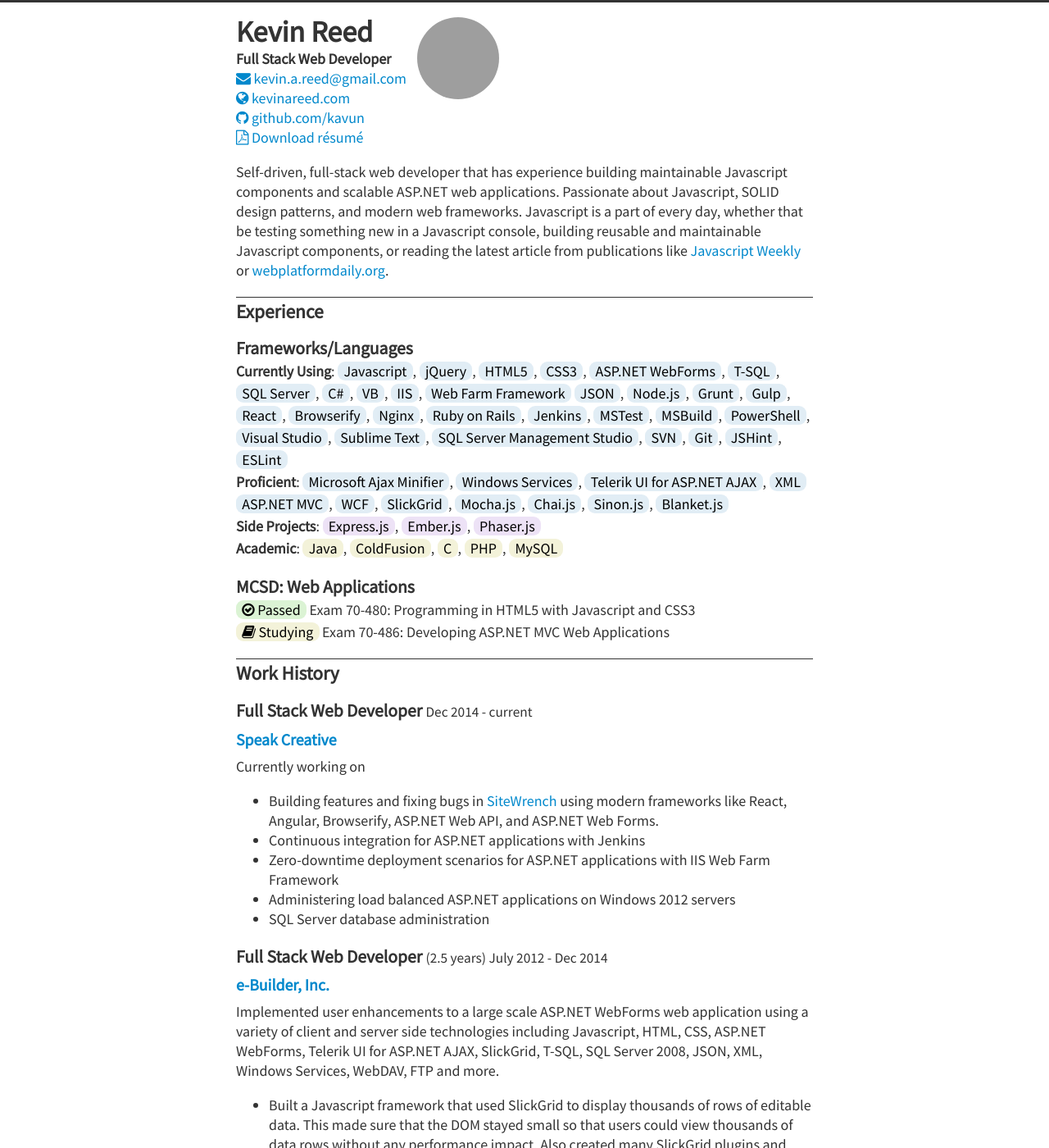
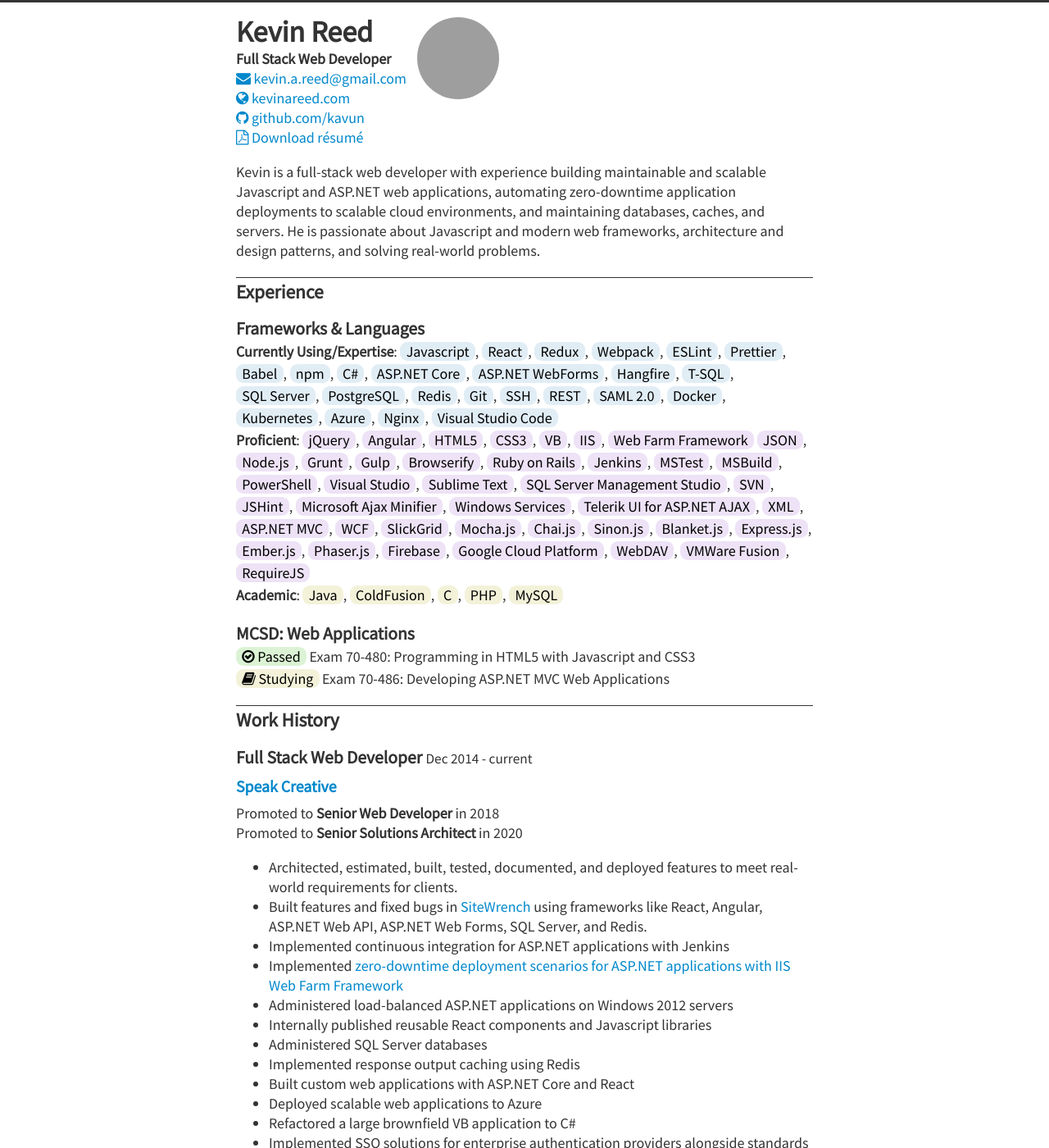
Before and after one commit to kavun/kavun.github.io, a Jekyll site: the page resume/index.html, which Jekyll copies as it is, in a window 1280 px wide and 1400 px high. Shown: the whole window at 82% size. Built offline with Jekyll 4.4.1, drawn with Linux system fonts in a browser that asks for light colours; nearby versions of some CDN libraries; some of the changed text lies outside the part shown; grey boxes are pictures that could not be loaded.

Commit message:
2020-01 resume update

```diff
--- a/resume/index.html
+++ b/resume/index.html
@@ -43,28 +43,47 @@
 				<i class="avatar"></i>
 			</div>
 
-			<p>Self-driven, full-stack web developer that has experience building
-				maintainable Javascript components and scalable ASP.NET web applications.
-				Passionate about Javascript, SOLID design patterns, and modern web frameworks.
-				Javascript is a part of every day, whether that be testing something new in a Javascript console,
-				building reusable and maintainable Javascript components,
-				or reading the latest article from publications like
-				<a target="_jsw" href="http://javascriptweekly.com/">Javascript Weekly</a> or
-				<a target="_wpd" href="http://webplatformdaily.org/">webplatformdaily.org</a>.</p>
+			<p>Kevin is a full-stack web developer with experience building
+				maintainable and scalable Javascript and ASP.NET web applications, automating zero-downtime application deployments to scalable cloud environments, and maintaining databases, caches, and servers.
+				He is passionate about Javascript and modern web frameworks, architecture and design patterns, and solving real-world problems.</p>
 
 			<h2>Experience</h2>
-			<h3>Frameworks/Languages</h3>
+			<h3>Frameworks & Languages</h3>
 
 			<div class="bg-blue">
-				<strong>Currently Using</strong>:
+				<strong>Currently Using/Expertise</strong>:
 				<span class="skill">Javascript</span>,
+				<span class="skill">React</span>,
+				<span class="skill">Redux</span>,
+				<span class="skill">Webpack</span>,
+				<span class="skill">ESLint</span>,
+				<span class="skill">Prettier</span>,
+				<span class="skill">Babel</span>,
+				<span class="skill">npm</span>,
+				<span class="skill">C#</span>,
+				<span class="skill">ASP.NET Core</span>,
+				<span class="skill">ASP.NET WebForms</span>,
+				<span class="skill">Hangfire</span>,
+				<span class="skill">T-SQL</span>,
+				<span class="skill">SQL Server</span>,
+				<span class="skill">PostgreSQL</span>,
+				<span class="skill">Redis</span>,
+				<span class="skill">Git</span>,
+				<span class="skill">SSH</span>,
+				<span class="skill">REST</span>,
+				<span class="skill">SAML 2.0</span>,
+				<span class="skill">Docker</span>,
+				<span class="skill">Kubernetes</span>,
+				<span class="skill">Azure</span>,
+				<span class="skill">Nginx</span>,
+				<span class="skill">Visual Studio Code</span>
+			</div>
+			<div class="bg-purple">
+				<strong>Proficient</strong>:
 				<span class="skill">jQuery</span>,
+				<span class="skill">Angular</span>,
 				<span class="skill">HTML5</span>,
 				<span class="skill">CSS3</span>,
-				<span class="skill">ASP.NET WebForms</span>,
-				<span class="skill">T-SQL</span>,
-				<span class="skill">SQL Server</span>,
-				<span class="skill">C#</span>,
 				<span class="skill">VB</span>,
 				<span class="skill">IIS</span>,
 				<span class="skill">Web Farm Framework</span>
@@ -72,9 +91,7 @@
 				<span class="skill">Node.js</span>,
 				<span class="skill">Grunt</span>,
 				<span class="skill">Gulp</span>,
-				<span class="skill">React</span>,
 				<span class="skill">Browserify</span>,
-				<span class="skill">Nginx</span>,
 				<span class="skill">Ruby on Rails</span>,
 				<span class="skill">Jenkins</span>,
 				<span class="skill">MSTest</span>,
@@ -84,29 +101,26 @@
 				<span class="skill">Sublime Text</span>,
 				<span class="skill">SQL Server Management Studio</span>,
 				<span class="skill">SVN</span>,
-				<span class="skill">Git</span>,
 				<span class="skill">JSHint</span>,
-				<span class="skill">ESLint</span>
-			</div>
-			<div class="bg-blue">
-				<strong>Proficient</strong>:
 				<span class="skill">Microsoft Ajax Minifier</span>,
 				<span class="skill">Windows Services</span>,
 				<span class="skill">Telerik UI for ASP.NET AJAX</span>,
-				<span class="skill">XML</span>
+				<span class="skill">XML</span>,
 				<span class="skill">ASP.NET MVC</span>,
 				<span class="skill">WCF</span>,
 				<span class="skill">SlickGrid</span>,
 				<span class="skill">Mocha.js</span>,
 				<span class="skill">Chai.js</span>,
 				<span class="skill">Sinon.js</span>,
-				<spac class="skill">Blanket.js</span>
-			</div>
-			<div class="bg-purple">
-				<strong>Side Projects</strong>:
+				<span class="skill">Blanket.js</span>,
 				<span class="skill">Express.js</span>,
 				<span class="skill">Ember.js</span>,
-				<span class="skill">Phaser.js</span>
+				<span class="skill">Phaser.js</span>,
+				<span class="skill">Firebase</span>,
+				<span class="skill">Google Cloud Platform</span>,
+				<span class="skill">WebDAV</span>,
+				<span class="skill">VMWare Fusion</span>,
+				<span class="skill">RequireJS</span>
 			</div>
 			<div class="bg-yellow">
 				<strong>Academic</strong>:
@@ -125,15 +139,23 @@
 
 			<h3>Full Stack Web Developer <span class="timeframe">Dec 2014 - current</span></h3>
 			<h4><a target="_speak" href="https://www.madebyspeak.com/">Speak Creative</a></h4>
+			<p><div>Promoted to <strong>Senior Web Developer</strong> in 2018</div>
+			<div>Promoted to <strong>Senior Solutions Architect</strong> in 2020</div>
 			<p>
-				Currently working on
 				<ul>
-					<li>Building features and fixing bugs in <a href="https://www.sitewrench.com/" target="_sw">SiteWrench</a> using modern frameworks like React, Angular,
-						Browserify, ASP.NET Web API, and ASP.NET Web Forms.
-					<li>Continuous integration for ASP.NET applications with Jenkins
-					<li>Zero-downtime deployment scenarios for ASP.NET applications with IIS Web Farm Framework
-					<li>Administering load balanced ASP.NET applications on Windows 2012 servers
-					<li>SQL Server database administration
+					<li>Architected, estimated, built, tested, documented, and deployed features to meet real-world requirements for clients.</li>
+					<li>Built features and fixed bugs in <a href="https://www.sitewrench.com/" target="_sw">SiteWrench</a> using frameworks like React, Angular, ASP.NET Web API, ASP.NET Web Forms, SQL Server, and Redis.
+					<li>Implemented continuous integration for ASP.NET applications with Jenkins
+					<li>Implemented <a href="https://kevinareed.com/2015/11/07/how-to-deploy-anything-in-iis-with-zero-downtime-on-a-single-server/" target="_zero">zero-downtime deployment scenarios for ASP.NET applications with IIS Web Farm Framework</a>
+					<li>Administered load-balanced ASP.NET applications on Windows 2012 servers
+					<li>Internally published reusable React components and Javascript libraries
+					<li>Administered SQL Server databases
+					<li>Implemented response output caching using Redis
+					<li>Built custom web applications with ASP.NET Core and React
+					<li>Deployed scalable web applications to Azure
+					<li>Refactored a large brownfield VB application to C#
+					<li>Implemented SSO solutions for enterprise authentication providers alongside standards like SAML 2.0
+					<li>Built Windows deployable web applications from the comfort of a Macbook Pro running Windows using VMWare Fusion
 				</ul>
 			</p>
 
@@ -144,65 +166,68 @@
 				ASP.NET AJAX, SlickGrid, T-SQL, SQL Server 2008, JSON, XML, Windows Services, WebDAV, FTP and more.</p>
 			<ul>
 				<li>
-					<p>Built a Javascript framework that used SlickGrid to display thousands of rows of editable data.
+					Worked on an agile scrum based team iterating over two week sprints.
+				</li>
+				<li>
+					Built a Javascript framework that used SlickGrid to display thousands of rows of editable data.
 						This made sure that the DOM stayed small so that users could view thousands of data rows without
 						any performance impact. Also created many SlickGrid plugins and custom cell editors to satisfy
-						business requirements.</p>
+						business requirements.
 				</li>
 				<li>
-					<p>Made a ASP.NET DataGrid editable by building a Javascript component to pull and push data from a
-						DataGrid to a web service.</p>
+					Made a ASP.NET DataGrid editable by building a Javascript component to pull and push data from a
+						DataGrid to a web service.
 				</li>
 				<li>
-					<p>Wrote a
+					Wrote a
 						<a target="_jsguide" href="https://github.com/kavun/js-style-guide">Javascript style guide</a>
-						that was used by the developers at e-Builder, Inc.</p>
+						that was used by the developers at e-Builder, Inc.
 				</li>
 				<li>
-					<p>Trained developers on how to write structured Javascript using modular design patterns.</p>
+					Trained developers on how to write structured Javascript using modular design patterns.
 				</li>
 				<li>
-					<p>Used Microsoft Ajax Minifier to implement concatenation and minification of Javascript and CSS
+					Used Microsoft Ajax Minifier to implement concatenation and minification of Javascript and CSS
 						files on ASP.NET Master pages, and used the minifier on many other projects to bundle
-						scripts. Trained other developers on how to use the Microsoft Ajax Minifier.</p>
+						scripts. Trained other developers on how to use the Microsoft Ajax Minifier.
 				</li>
 				<li>
-					<p>Evaluated e-Builder's web application for Section 508 compliance, and trained developers and QA analysts on how to create
-						Section 508 compliant web applications.</p>
+					Evaluated e-Builder's web application for Section 508 compliance, and trained developers and QA analysts on how to create
+						Section 508 compliant web applications.
 				</li>
 				<li>
-					<p>Created a ASP.NET UserControl that wrapped a Telerik RadGrid to reduce the time it took
-						developers to build data grids with recurring acceptance criteria.</p>
+					Created a ASP.NET UserControl that wrapped a Telerik RadGrid to reduce the time it took
+						developers to build data grids with recurring acceptance criteria.
 				</li>
 				<li>
-					<p>Implemented the capability to edit Microsoft Office documents directly from a web application by
-						using WebDAV.</p>
+					Implemented the capability to edit Microsoft Office documents directly from a web application by
+						using WebDAV.
 				</li>
 				<li>
-					<p>After e-Builder dropped support for IE7, I trained the development team on the Javascript APIs
+					After e-Builder dropped support for IE7, I trained the development team on the Javascript APIs
 						and CSS selectors that became available when IE8 was released like <code>querySelector</code>,
 						<code>querySelectorAll</code>, <code>localStorage</code>, <code>sessionStorage</code>,
 						<code>hashchange</code> event, <code>JSON.stringify</code>, <code>JSON.parse</code>, <code>:after</code> and
 						<code>:before</code> pseudo elements, <code>box-sizing</code>, etc.
-						View the slides at <a target="_ie8" href="http://kevinareed.com/ie8">kevinareed.com/ie8</a>.</p>
+						View the slides at <a target="_ie8" href="http://kevinareed.com/ie8">kevinareed.com/ie8</a>.
 				</li>
 				<li>
-					<p>Implemented the first Javascript test suites and code coverage metrics for e-Builder's web application.
-						Used Mocha.js, Chai.js, Sinon.js, and Blanket.js.</p>
+					Implemented the first Javascript test suites and code coverage metrics for e-Builder's web application.
+						Used Mocha.js, Chai.js, Sinon.js, and Blanket.js.
 				</li>
 			</ul>
 
-			<h3>Programmer Intern <span class="timeframe">(4 months) May 2011 – August 2011</span></h3>
+			<h3>Intern Web Developer <span class="timeframe">(4 months) May 2011 – August 2011</span></h3>
 			<h4>Datatel, Inc. (now <a target="_ellucian" href="http://www.ellucian.com/">Ellucian</a>)</h4>
 			<p>Developed a ASP.NET MVC 3 web site together with a team of interns, developed a WCF web service,
 				and developed a Microsoft Outlook 2010 Add In.</p>
 			<ul>
 				<li>
-					<p>Spent a week researching domain driven design, dependency injection, inversion of control design
-						patterns, and <span class="nowrap">n-layered</span> architecture.</p>
+					Spent a week researching domain driven design, dependency injection, inversion of control design
+						patterns, and <span class="nowrap">n-layered</span> architecture.
 				</li>
 				<li>
-					<p>Worked alongside database developers and business analysts to develop web applications.</p>
+					Worked alongside database developers and business analysts to develop web applications.
 				</li>
 			</ul>
 
@@ -212,10 +237,10 @@
 				from scratch for the guitar luthier Ender Güvercin to better showcase his workmanship.</p>
 			<ul>
 				<li>
-					<p>Used jQuery for the first time (my first awakening to Javascript).</p>
+					Used jQuery for the first time (my first awakening to Javascript).
 				</li>
 				<li>
-					<p>Created the website by hand without a template.</p>
+					Created the website by hand without a template.
 				</li>
 			</ul>
 
```
Also changed, not shown: Gemfile.lock, 1 other file.
